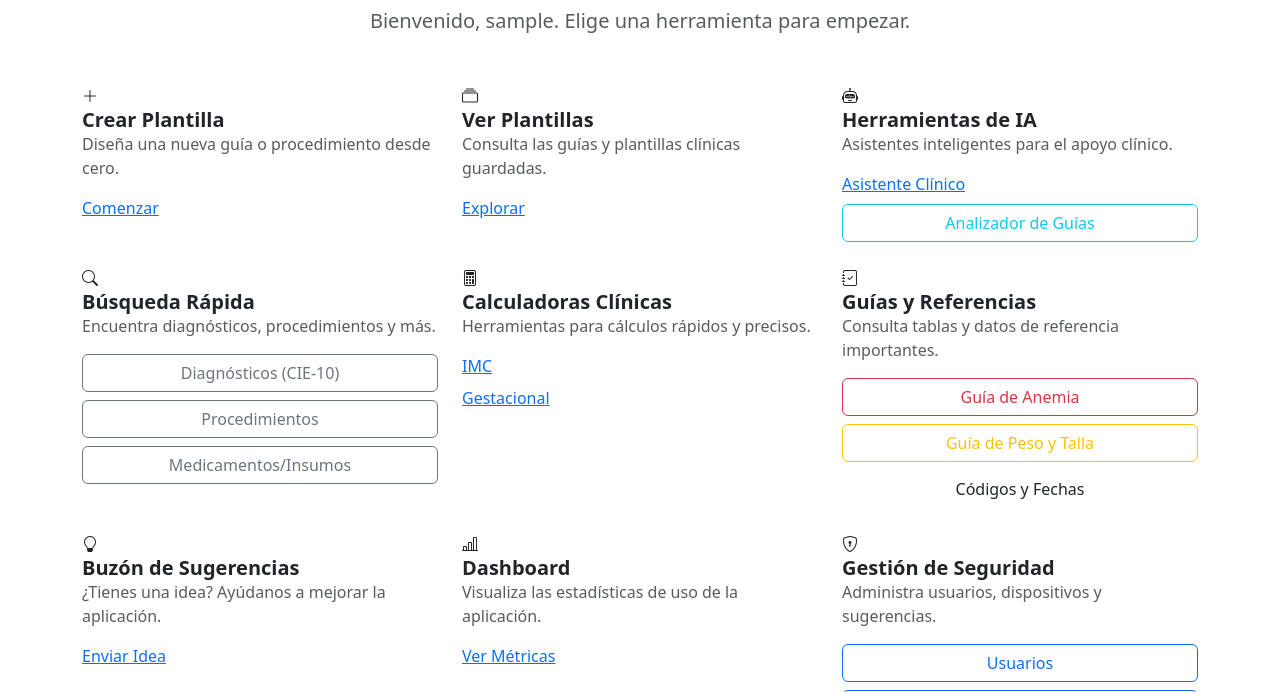
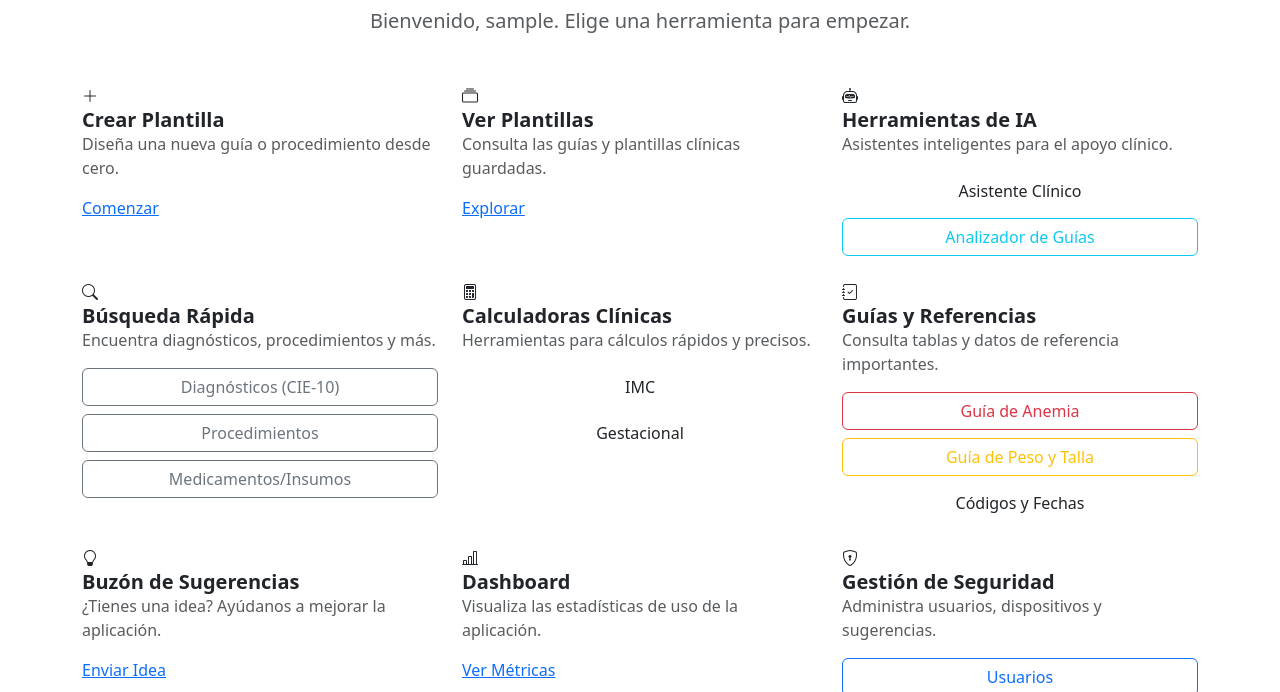
Before and after one commit to juanccm717-cyber/gestor-plantillas-web, a Flask app: page /menu in a window 1280 px wide. Shown: the part 164-856 px from the top of the page. Run offline with Flask 3, Linux system fonts and the light colour scheme; the visitor is signed in with stand-in values (Sample User, id 1); some libraries are stand-ins or nearby versions.

Commit message:
actualizado

```diff
--- a/templates/menu.html
+++ b/templates/menu.html
@@ -14,10 +14,11 @@
         background-color: #ffffff;
         border: none;
         border-radius: 15px; /* Bordes más redondeados */
-        box-shadow: 0 10px 25px rgba(0, 0, 0, 0.08);
+        box-shadow: 0 10px 25px rgba(0, 0, 0, 0.08 );
         transition: transform 0.3s ease, box-shadow 0.3s ease;
         display: flex;
         flex-direction: column;
+        height: 100%; /* Asegura que todas las tarjetas ocupen la misma altura */
     }
 
     .menu-card:hover {
@@ -65,6 +66,7 @@
         border: none;
         transition: all 0.3s ease;
         color: #fff !important; /* Asegurar texto blanco */
+        text-decoration: none; /* Quitar subrayado de los enlaces */
     }
 
     .btn-menu:hover {
@@ -87,6 +89,7 @@
         padding: 0.75rem 1.5rem;
         font-weight: 600;
         transition: all 0.3s ease;
+        text-decoration: none;
     }
 
 </style>
@@ -135,7 +138,7 @@
                     <h5 class="card-title fw-bold">Herramientas de IA</h5>
                     <p class="card-text text-muted">Asistentes inteligentes para el apoyo clínico.</p>
                     <div class="mt-auto w-100">
-                        <a href="{{ url_for('asistente_clinico') }}" class="btn-menu btn-grad-cyan d-block mb-2">Asistente Clínico</a>
+                        <a href="{{ url_for('asistente_clinico') }}" class="btn btn-menu btn-grad-cyan d-block mb-2">Asistente Clínico</a>
                         {% if session.role == 'administrador' %}
                         <a href="{{ url_for('analizar_guia_page') }}" class="btn btn-outline-info btn-outline-menu d-block">Analizador de Guías</a>
                         {% endif %}
@@ -168,8 +171,8 @@
                     <h5 class="card-title fw-bold">Calculadoras Clínicas</h5>
                     <p class="card-text text-muted">Herramientas para cálculos rápidos y precisos.</p>
                     <div class="mt-auto w-100">
-                        <a href="{{ url_for('calculadora_imc') }}" class="btn-menu btn-grad-orange d-block mb-2">IMC</a>
-                        <a href="{{ url_for('calculadora_gestacional') }}" class="btn-menu btn-grad-pink d-block">Gestacional</a>
+                        <a href="{{ url_for('calculadora_imc') }}" class="btn btn-menu btn-grad-orange d-block mb-2">IMC</a>
+                        <a href="{{ url_for('calculadora_gestacional') }}" class="btn btn-menu btn-grad-pink d-block">Gestacional</a>
                     </div>
                 </div>
             </div>
```
